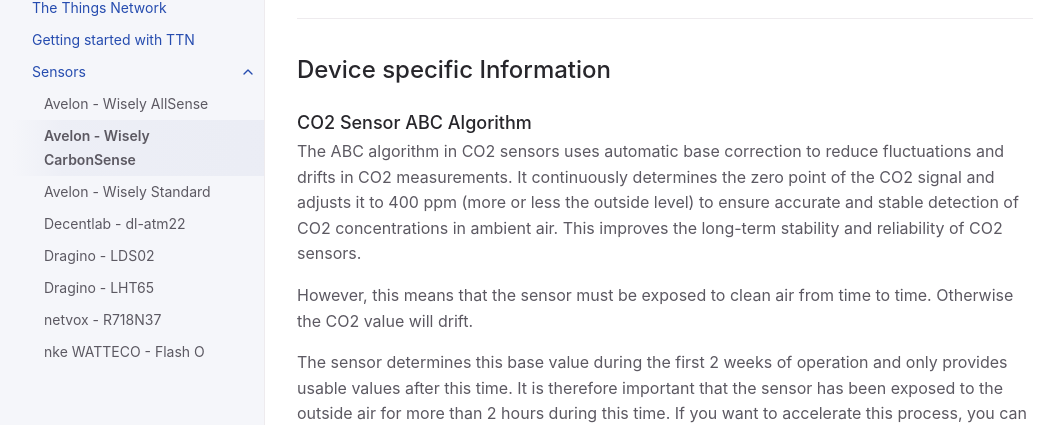
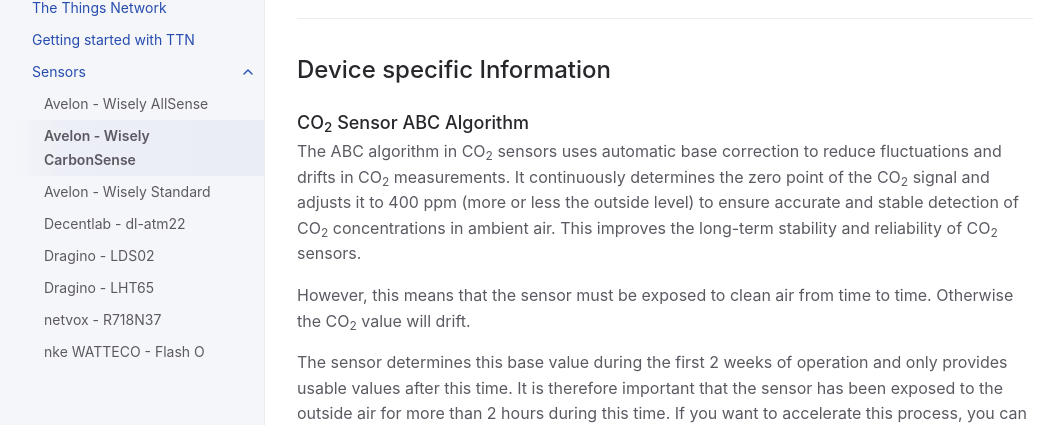
Before and after one commit to hslu-ige-laes/lora-devices-ttn, a Jekyll site: the page built from docs/sensors/avelon-wisely-carbonsense.md, in a window 1280 px wide and 900 px high, scrolled down 2105 px. Shown: the part 148-573 px from the top of the window, without its empty margins (107-1164 px from the left). Built offline with Jekyll 4.4.1, drawn with Linux system fonts in a browser that asks for light colours; some of the changed text lies outside the part shown.

Commit message:
Update avelon-wisely-carbonsense.md

```diff
--- a/docs/sensors/avelon-wisely-carbonsense.md
+++ b/docs/sensors/avelon-wisely-carbonsense.md
@@ -78,12 +78,12 @@ Attention, there are four different versions of the same sensor which have diffe
 ---
 
 ## Device specific Information
-### CO2 Sensor ABC Algorithm
-The ABC algorithm in CO2 sensors uses automatic base correction to reduce fluctuations and drifts in CO2 measurements.
-It continuously determines the zero point of the CO2 signal and adjusts it to 400 ppm (more or less the outside level) to ensure accurate and stable detection of CO2 concentrations in ambient air.
-This improves the long-term stability and reliability of CO2 sensors.
+### CO<sub>2</sub> Sensor ABC Algorithm
+The ABC algorithm in CO<sub>2</sub> sensors uses automatic base correction to reduce fluctuations and drifts in CO<sub>2</sub> measurements.
+It continuously determines the zero point of the CO<sub>2</sub> signal and adjusts it to 400 ppm (more or less the outside level) to ensure accurate and stable detection of CO<sub>2</sub> concentrations in ambient air.
+This improves the long-term stability and reliability of CO<sub>2</sub> sensors.
 
-However, this means that the sensor must be exposed to clean air from time to time. Otherwise the CO2 value will drift.
+However, this means that the sensor must be exposed to clean air from time to time. Otherwise the CO<sub>2</sub> value will drift.
 
 The sensor determines this base value during the first 2 weeks of operation and only provides usable values after this time. It is therefore important that the sensor has been exposed to the outside air for more than 2 hours during this time. If you want to accelerate this process, you can expose the sensor to the outside air and then send a downlink payload 0xB2. This is how you end the 2 weeks period.
 
@@ -155,7 +155,7 @@ The sensor determines this base value during the first 2 weeks of operation and
 
 
 ### Change the led blinking behaviour
-- If an adjustable CO2 limit is exceeded, the LED on the front side of the device blinks every 60 seconds (250 ms lighting, 500 ms pause - repeating 4 times).
+- If an adjustable CO<sub>2</sub> limit is exceeded, the LED on the front side of the device blinks every 60 seconds (250 ms lighting, 500 ms pause - repeating 4 times).
 - With the following procedure you can deactivate it.
 
 1. Select the device and change to the tab `Messaging`, select `Downlink`
```
